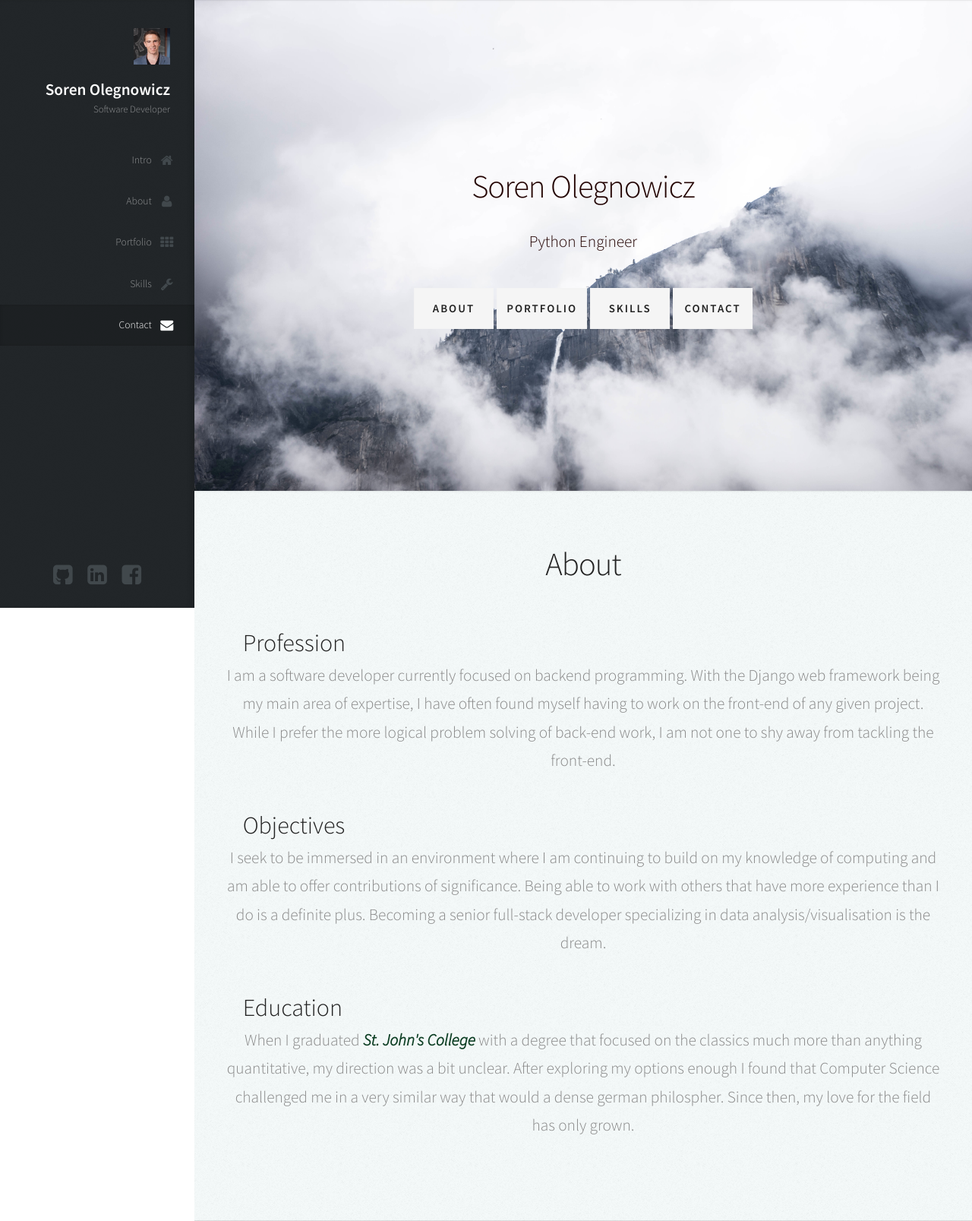
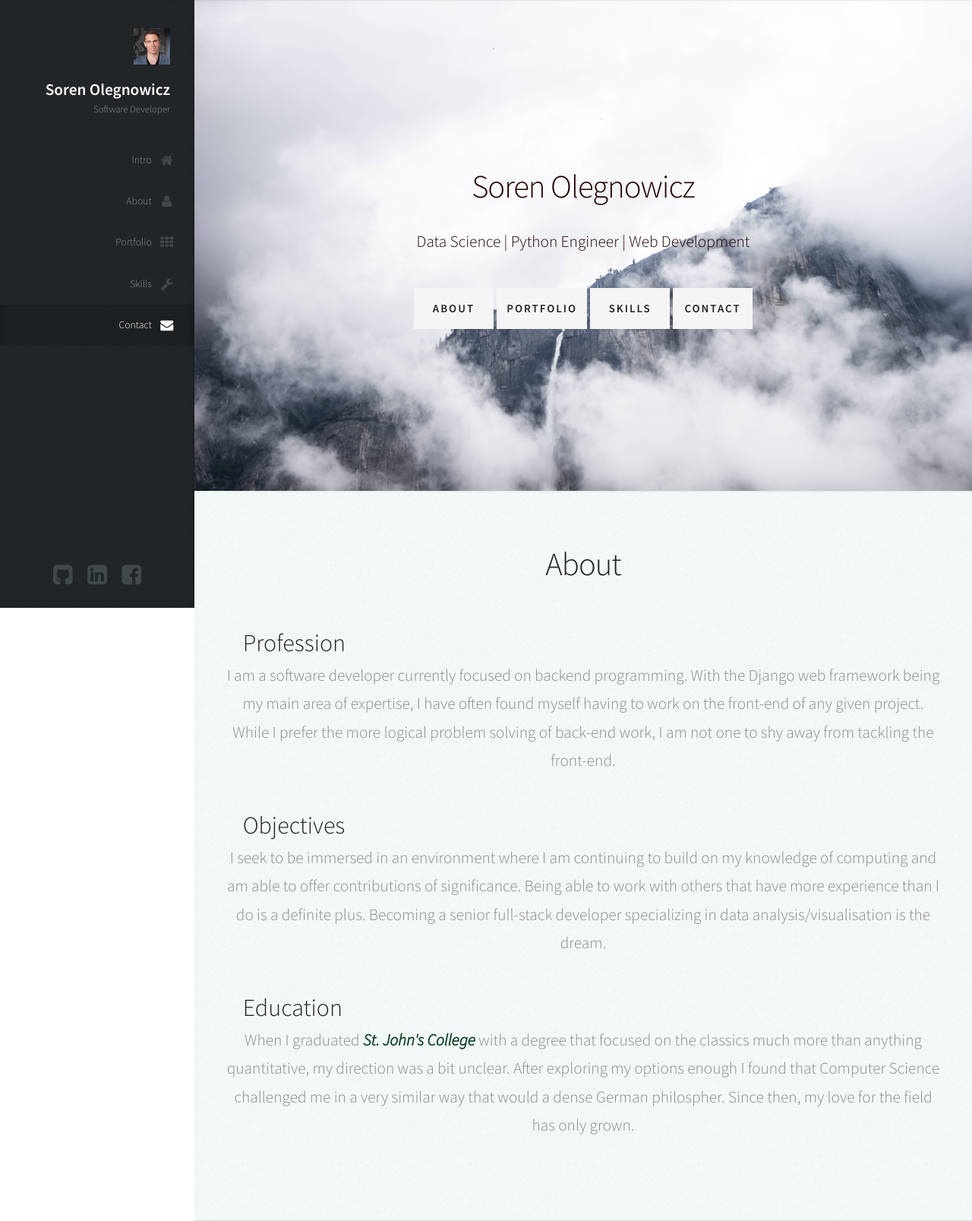
Before and after one commit to SorenOlegnowicz/folio, a Django app: page / in a window 1280 px wide. Shown: the top 1607 px of the page at 76% size. Run offline with Django 3.2, Linux system fonts and the light colour scheme.

Commit message:
some updates

```diff
--- a/website/templates/webpage.html
+++ b/website/templates/webpage.html
@@ -1,10 +1,5 @@
 {% load staticfiles %}
 <!DOCTYPE HTML>
-<!--
-	Prologue by HTML5 UP
-	html5up.net | @n33co
-	Free for personal and commercial use under the CCA 3.0 license (html5up.net/license)
--->
 <html>
 	<head>
 		<title>Soren Olegnowicz</title>
@@ -67,7 +62,7 @@
 
 							<header>
 								<h2 class="alt">Soren Olegnowicz</h2>
-								<p>Python Engineer</p>
+								<p>Data Science | Python Engineer | Web Development</p>
 							</header>
 
 							<footer>
@@ -99,7 +94,7 @@
                                 Becoming a senior full-stack developer specializing in data analysis/visualisation is the dream.</p>
                             <h3 class="headers">Education</h3>
                                 <p>When I graduated <a href="http://www.sjc.edu/" class="johns">St. John's College</a> with a degree that focused on the classics much more than anything quantitative, my direction was a bit unclear.
-                                After exploring my options enough I found that Computer Science challenged me in a very similar way that would a dense german philospher. Since then, my love for the field has only grown.</p>
+                                After exploring my options enough I found that Computer Science challenged me in a very similar way that would a dense German philospher. Since then, my love for the field has only grown.</p>
 
 
 						</div>
@@ -119,7 +114,7 @@
                                         <header>
 											<h3>TenPm</h3>
 										</header>
-										<a href="http://ec2-54-210-19-242.compute-1.amazonaws.com/" class="image fit"><img src="{% static 'images/tenpm.jpeg' %}" alt="" /></a>
+										<a href="http://ec2-54-210-19-242.compute-1.amazonaws.com/" class="image fit" target="_blank"><img src="{% static 'images/tenpm.jpeg' %}" alt="" /></a>
 									</article>
                                     <p>A family wellness tool that fosters productive, location-based communication
                                         between a parent and their child. My final project at the Iron yard.</p>
```
